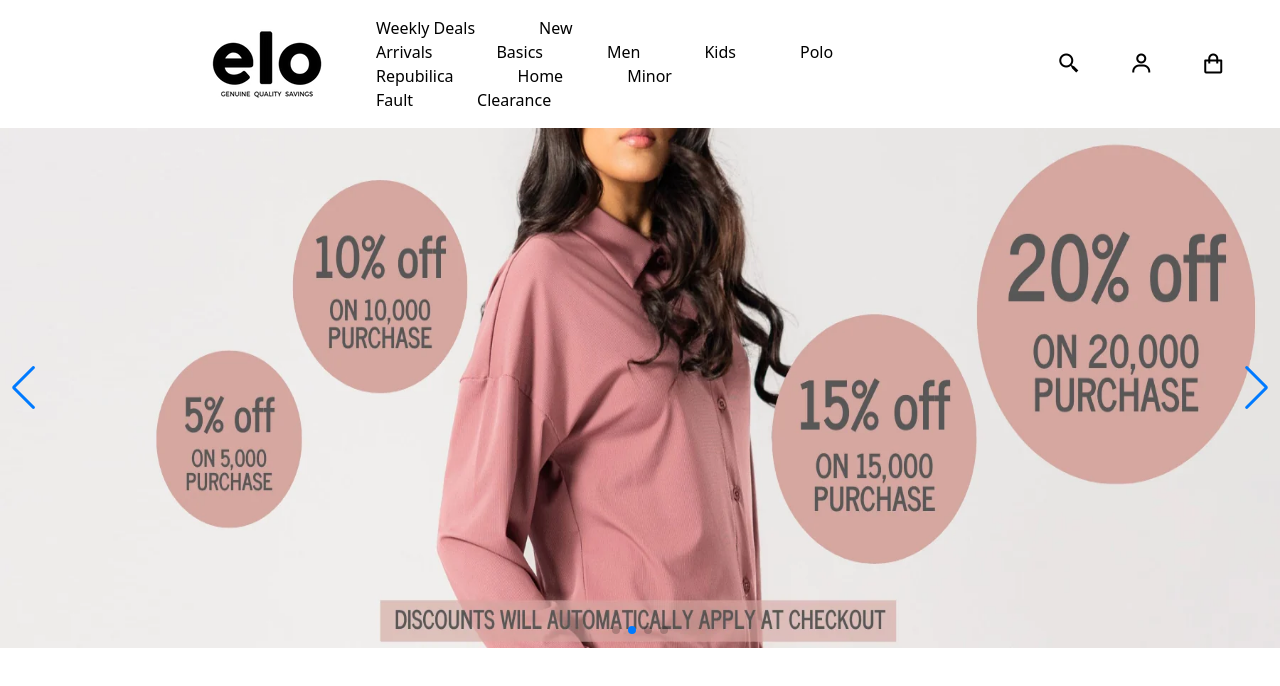
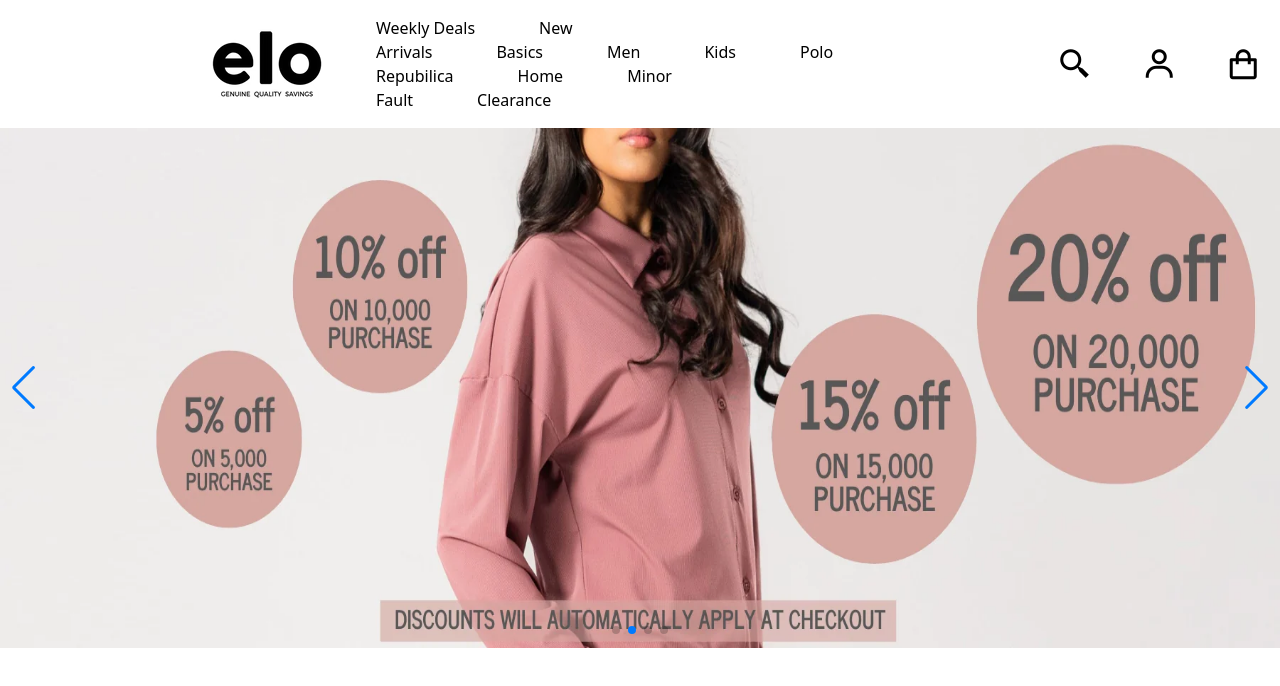
Before and after one commit to muneeb3123/apna-store, a React (Vite) app: page / in a window 1280 px wide. Shown: the top 686 px of the page. Built offline with nearby package versions, Linux system fonts and the light colour scheme.

Commit message:
increase size

```diff
--- a/src/Component/Navbar/Navbar.jsx
+++ b/src/Component/Navbar/Navbar.jsx
@@ -16,7 +16,7 @@ const Navbar = () => {
         <NavLink className='mr-16 "text-gray' to='#'>Minor Fault</NavLink>
         <NavLink className='mr-16 "text-gray' to='#'>Clearance</NavLink>
       </nav>
-      <div className="text-2xl flex gap-12">
+      <div className="text-4xl flex gap-12">
       <i className='bx bx-search-alt-2' ></i>
       <i className='bx bx-user ' ></i>
       <i className='bx bx-shopping-bag' ></i>
```
